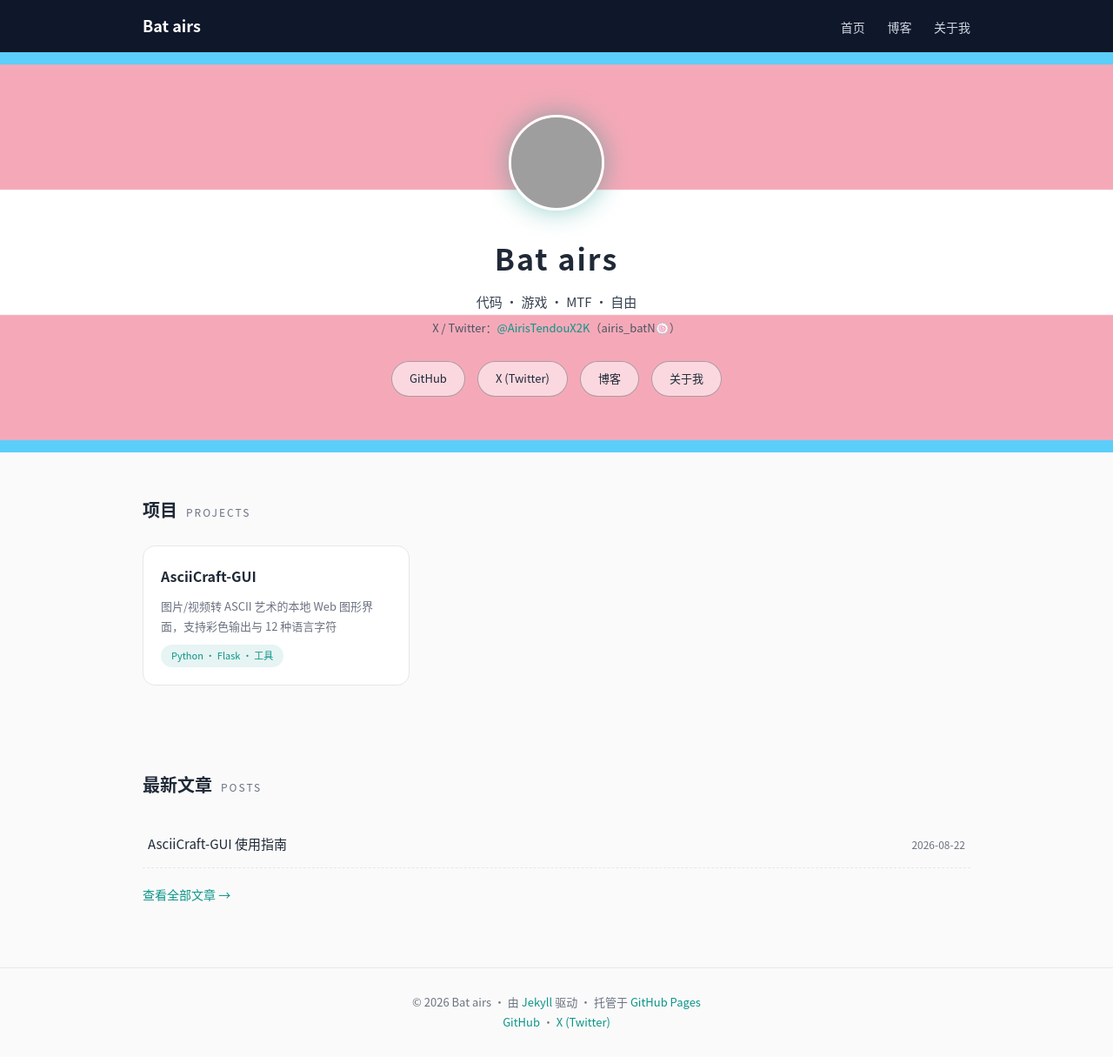
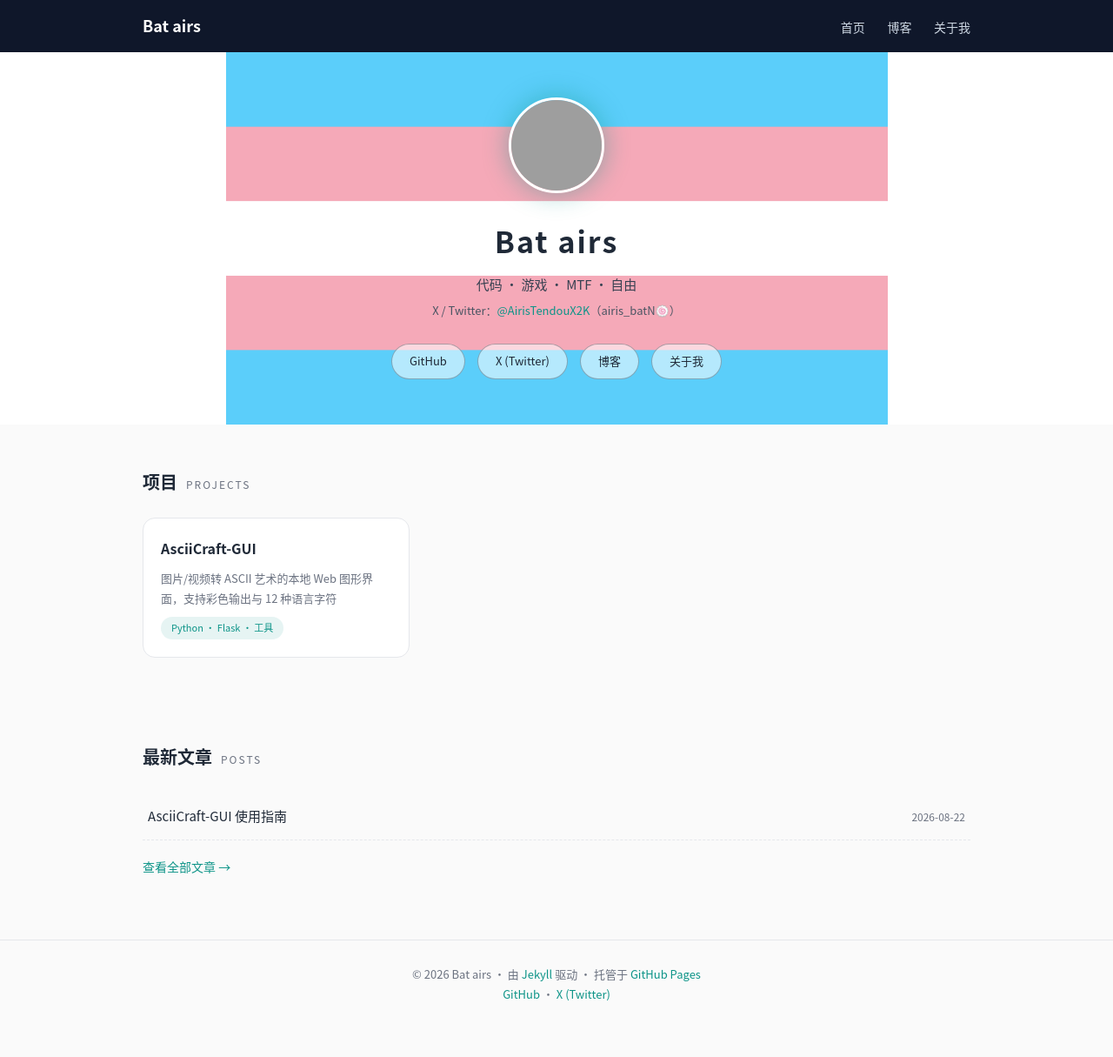
Before and after one commit to Bat-airs/Bat-airs.github.io, a Jekyll site: the page built from index.html, in a window 1280 px wide and 1215 px high. Shown: the whole window at 87% size. Built offline with Jekyll 4.4.1, drawn with Linux system fonts in a browser that asks for light colours; grey boxes are pictures that could not be loaded.

Commit message:
Hero 旗背景改为 contain 完整显示（蓝色条纹不再被裁）

```diff
--- a/assets/css/style.css
+++ b/assets/css/style.css
@@ -49,13 +49,19 @@ a:hover { text-decoration: underline; }
 
 /* ---------- Hero ---------- */
 .hero {
-  /* 背景：transgender 旗（铺满，文字用深色保证可读） */
+  /* 背景：transgender 旗（contain 完整显示整面旗，蓝色条纹不被裁剪） */
   background-image: url("/assets/img/bg-flag.png");
-  background-size: cover;
+  background-size: contain;
+  background-repeat: no-repeat;
   background-position: center;
+  background-color: #ffffff;
   color: var(--text);
   text-align: center;
-  padding: 72px 24px 64px;
+  padding: 52px 24px;
+  min-height: 400px;
+  display: flex;
+  align-items: center;
+  justify-content: center;
 }
 .hero-inner { max-width: 640px; margin: 0 auto; }
 .avatar {
```
